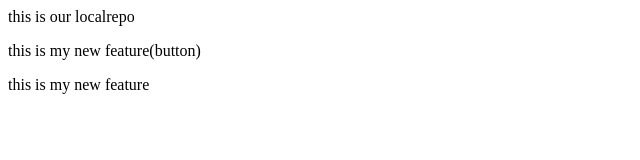
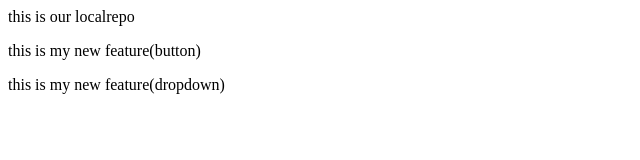
Before and after one commit to jeevan2304/localrepo, a plain HTML site: page index.html in a window 1280 px wide. Shown: the full height of the page, 0-640 px from the left. Drawn offline with Linux system fonts and the light colour scheme.

Commit message:
extra dropdown

```diff
--- a/index.html
+++ b/index.html
@@ -1,3 +1,3 @@
 <p> this is our localrepo</p>
 <P>this is my new feature(button)</P>
-<p>this is my new feature</p>
+<p>this is my new feature(dropdown)</p>
```
